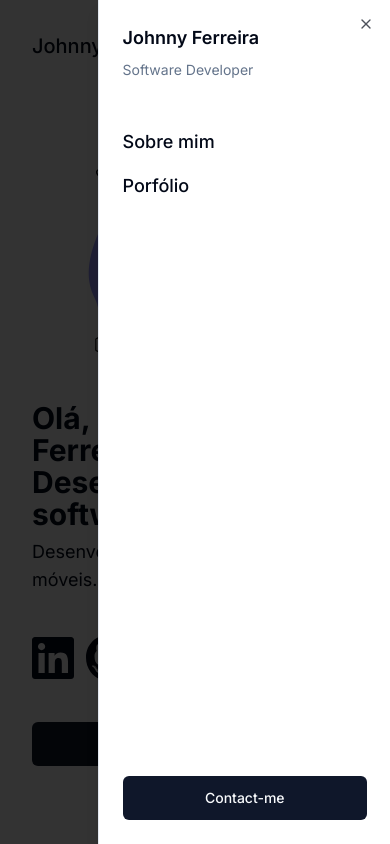
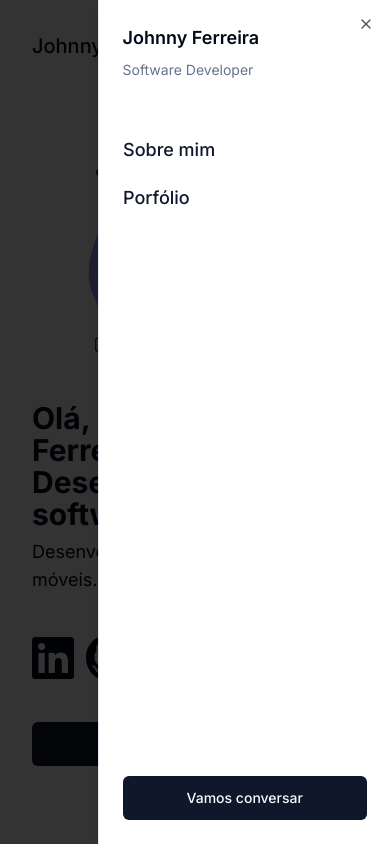
Before and after one commit to johnnyferreiradev/portfolio, a Next.js app: page / in a window 390 px wide. Both pictures are taken after a click on the button 349 px from the left and 46 px from the top of the page. Shown: the top 844 px of the page. Built offline with nearby package versions, Linux system fonts and the light colour scheme; no server answers.

Commit message:
feat: add anchor links

```diff
--- a/src/app/page.tsx
+++ b/src/app/page.tsx
@@ -17,10 +17,11 @@ export default function Home() {
       <Header />
       <div className="w-full">
         <Banner />
-        <Section title="Sobre mim">
+        <Section title="Sobre mim" id="about-me">
           <AboutMe />
         </Section>
         <Section
+          id="portfolio"
           title="Portfólio"
           actions={
             <Button
@@ -37,7 +38,7 @@ export default function Home() {
         >
           <Portfolio />
         </Section>
-        <Section className="bg-slate-950">
+        <Section className="bg-slate-950" id="contact">
           <ContactMe />
         </Section>
         <Footer />
--- a/src/components/common/Banner.tsx
+++ b/src/components/common/Banner.tsx
@@ -15,6 +15,7 @@ export function Banner() {
           "w-full max-w-screen-xl min-h-[calc(100vh-108px)] px-8 lg:px-24 py-8 overflow-x-hidden",
           "flex flex-col-reverse md:flex-row justify-center md:justify-between items-center gap-8"
         )}
+        id="home"
       >
         <div className="w-full max-w-screen-sm flex flex-col gap-2">
           <h1 className="text-3xl md:text-5xl font-bold leading-8 md:leading-[54px]">
@@ -31,9 +32,12 @@ export function Banner() {
               <FontAwesomeIcon icon={faGithub} size="3x" />
             </Link>
           </div>
-          <Button className="w-full md:w-max" size="lg">
-            <FontAwesomeIcon icon={faArrowDown} className="mr-2" /> Entre em
-            contato
+
+          <Button className="w-full md:w-max" size="lg" asChild>
+            <Link href="#contact">
+              <FontAwesomeIcon icon={faArrowDown} className="mr-2" />{" "}
+              <span>Entre em contato</span>
+            </Link>
           </Button>
         </div>
         <Image
--- a/src/components/common/Footer.tsx
+++ b/src/components/common/Footer.tsx
@@ -36,22 +36,22 @@ export function Footer() {
           <ul>
             <li>
               <Button asChild variant="link" className="text-base">
-                <Link href="#">Home</Link>
+                <Link href="#home">Home</Link>
               </Button>
             </li>
             <li>
               <Button asChild variant="link" className="text-base">
-                <Link href="#">Sobre mim</Link>
+                <Link href="#about-me">Sobre mim</Link>
               </Button>
             </li>
             <li>
               <Button asChild variant="link" className="text-base">
-                <Link href="#">Portfólio</Link>
+                <Link href="#portfolio">Portfólio</Link>
               </Button>
             </li>
             <li>
               <Button asChild variant="link" className="text-base">
-                <Link href="#">Contato</Link>
+                <Link href="#contact">Contato</Link>
               </Button>
             </li>
           </ul>
--- a/src/components/common/Header.tsx
+++ b/src/components/common/Header.tsx
@@ -1,3 +1,5 @@
+"use client";
+
 import Link from "next/link";
 import { Button } from "../ui/button";
 import {
@@ -13,19 +15,39 @@ import { FontAwesomeIcon } from "@fortawesome/react-fontawesome";
 import { faBars } from "@fortawesome/free-solid-svg-icons";
 
 export function Header() {
+  function delay() {
+    return new Promise((resolve) => {
+      const delay = 400;
+      setTimeout(() => {
+        resolve(null);
+      }, delay);
+    });
+  }
+
+  const goToWithDelay = async (id: string) => {
+    await delay();
+    window.location.href = id;
+  };
+
   return (
-    <header className="w-full px-8 lg:px-24 py-8 flex justify-between items-center">
+    <header
+      className="w-full px-8 lg:px-24 py-8 flex justify-between items-center"
+      id="home"
+    >
       <p className="text-xl font-medium">Johnny Ferreira</p>
       <ul className="text-lg font-medium hidden md:flex items-center gap-12">
         <li>
-          <Link href="#">Sobre mim</Link>
+          <Link href="#about-me">Sobre mim</Link>
         </li>
         <li>
-          <Link href="#">Porfólio</Link>
+          <Link href="#portfolio">Porfólio</Link>
         </li>
       </ul>
-      <Button size="lg" className="hidden md:inline-flex">
-        Vamos conversar
+
+      <Button className="hidden md:inline-flex" size="lg" asChild>
+        <Link href="#contact">
+          <span>Vamos conversar</span>
+        </Link>
       </Button>
 
       <Sheet>
@@ -38,22 +60,40 @@ export function Header() {
             <SheetDescription>Software Developer</SheetDescription>
           </SheetHeader>
           <div className="flex flex-col justify-between flex-1">
-            <ul className="flex flex-col text-lg font-medium gap-4 flex-1 pt-8">
+            <ul className="flex flex-col text-lg font-medium gap-1 flex-1 pt-8">
               <li>
                 <SheetClose asChild>
-                  <Link href="#">Sobre mim</Link>
+                  <Button
+                    className="px-0 text-lg"
+                    size="lg"
+                    variant="link"
+                    onClick={() => goToWithDelay("#about-me")}
+                  >
+                    Sobre mim
+                  </Button>
                 </SheetClose>
               </li>
               <li>
                 <SheetClose asChild>
-                  <Link href="#">Porfólio</Link>
+                  <Button
+                    className="px-0 text-lg"
+                    size="lg"
+                    variant="link"
+                    onClick={() => goToWithDelay("#portfolio")}
+                  >
+                    Porfólio
+                  </Button>
                 </SheetClose>
               </li>
             </ul>
             <div>
               <SheetClose asChild>
-                <Button size="lg" className="w-full">
-                  Contact-me
+                <Button
+                  className="w-full"
+                  size="lg"
+                  onClick={() => goToWithDelay("#contact")}
+                >
+                  <span>Vamos conversar</span>
                 </Button>
               </SheetClose>
             </div>
--- a/src/components/common/Section.tsx
+++ b/src/components/common/Section.tsx
@@ -5,14 +5,16 @@ export function Section({
   children,
   title,
   className,
+  id,
 }: {
   actions?: React.ReactNode;
   title?: string;
   children: React.ReactNode;
   className?: string;
+  id?: string;
 }) {
   return (
-    <section className={cn("w-full flex justify-center", className)}>
+    <section className={cn("w-full flex justify-center", className)} id={id}>
       <div className="w-full max-w-screen-xl px-8 lg:px-24 py-8">
         <div className="w-full flex justify-between items-center mb-8 md:mb-16">
           {title && <h3 className="text-2xl md:text-3xl font-bold">{title}</h3>}
```
